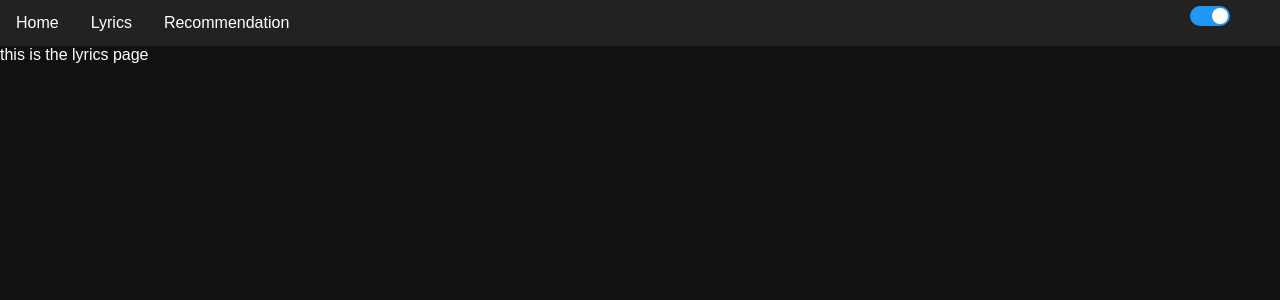
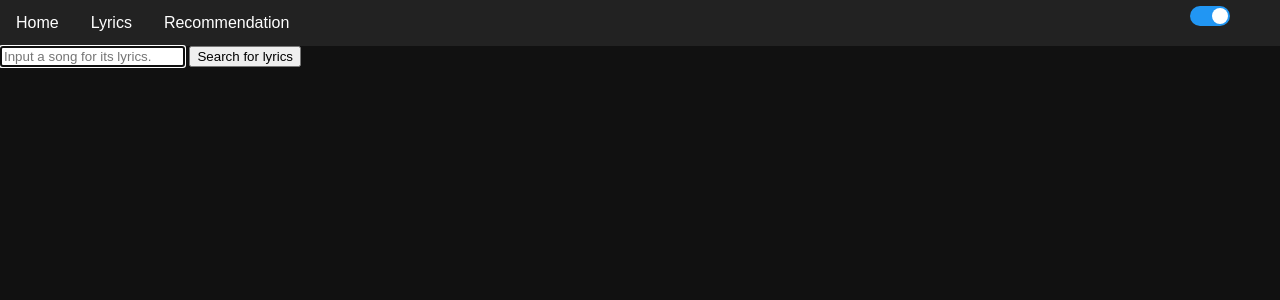
Before and after one commit to ingensargens/CS50-Final-Project, a Flask app: page /lyrics in a window 1280 px wide. Shown: the top 300 px of the page. Run offline with Flask 3, Linux system fonts and the light colour scheme; parts of the project's set-up code (start-up, migrations or seed data) failed here and were passed over.

Commit message:
added basic functionality for lyrics get and post

```diff
--- a/app.py
+++ b/app.py
@@ -49,9 +49,16 @@ def after_request(response):
 def index():
     return render_template('index.html')
 
-@app.route('/lyrics')
+@app.route('/lyrics', methods=["GET", "POST"])
 def lyrics():
-    return render_template('lyrics.html')
+    if request.method == "GET":
+        return render_template('lyricsSearch.html')
+    else: #method = post
+        song = request.form.get("song_query")
+        songLyrics = genius.search_song(title=song).lyrics
+        print(songLyrics)
+        return render_template('lyrics.html', lyrics=songLyrics)
+
 
 if __name__ == '__main__':
     app.run(debug=True, port=5010)
--- a/templates/lyrics.html
+++ b/templates/lyrics.html
@@ -2,6 +2,6 @@
 
 {% block body %}
 
-this is the lyrics page
+{{ lyrics }}
 
 {% endblock %}
--- /dev/null
+++ b/templates/lyricsSearch.html
@@ -0,0 +1,12 @@
+{% extends "layout.html" %}
+
+{% block body %}
+
+<form action="/lyrics" method="post">
+    <input autocomplete="off" autofocus name="song_query" placeholder="Input a song for its lyrics." type="text">
+    <button type="submit">Search for lyrics</button>
+</form>
+
+
+
+{% endblock %}
```
Also changed, not shown: static/styles/styles.css (+27 -22 lines).
